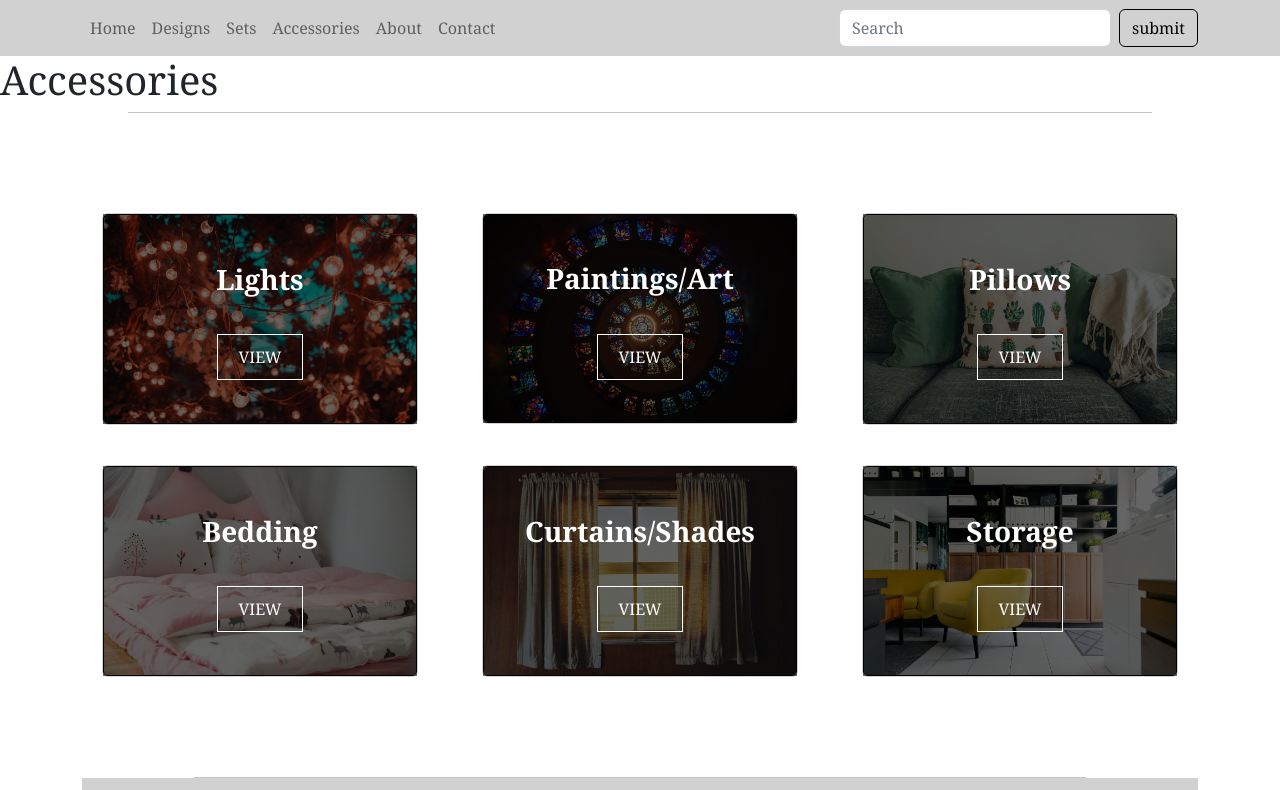
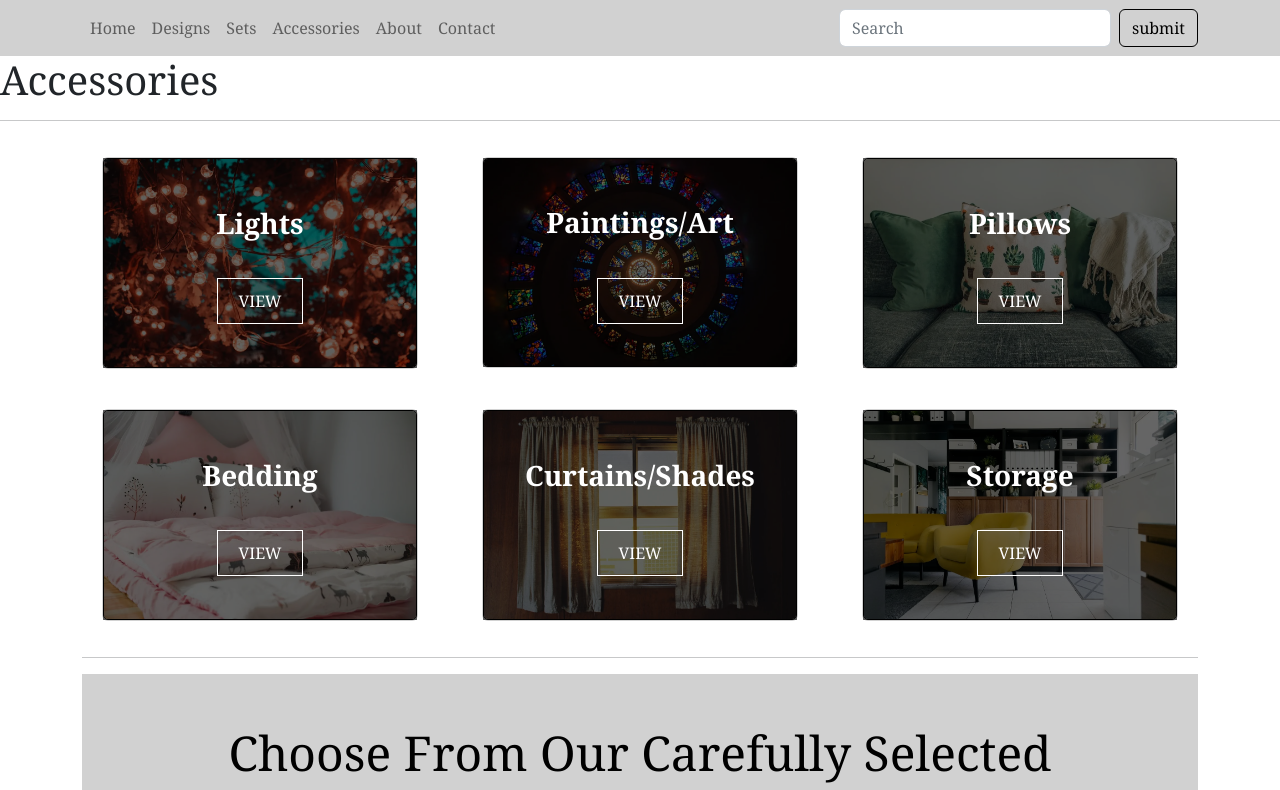
Before and after one commit to CalebCoughenour/Design-Specialists, a React (Create React App) app: page /accessories in a window 1280 px wide. Shown: the top 790 px of the page. Built offline with nearby package versions, Linux system fonts and the light colour scheme.

Commit message:
make the style hr a global style

```diff
--- a/src/App.css
+++ b/src/App.css
@@ -1,3 +1,23 @@
+/* Styled HR tags */
+
+.styled-hr {
+  margin: auto;
+  margin-top: 0px;
+  margin-bottom: 80px;
+  height: 1px;
+  background: #dddddd;
+  width: 80%;
+}
+
+.bottom-styled-hr {
+  margin: auto;
+  margin-top: 80px;
+  margin-bottom: 20px;
+  height: 1px;
+  background: #dddddd;
+  width: 80%;
+}
+
 /* Scrollbar styles/effects */
 
 ::-webkit-scrollbar {
--- a/src/components/CardOptionSection/CardOptionSectionStyles.css
+++ b/src/components/CardOptionSection/CardOptionSectionStyles.css
@@ -8,23 +8,6 @@
   width: 100%;
   height: 100%;
   border: 1px solid black;
-}
-
-.option-section-hr {
-  margin: auto;
-  margin-top: 0px;
-  margin-bottom: 80px;
-  height: 1px;
-  background: #dddddd;
-  width: 80%;
-}
-
-.bottom-option-section-hr {
-  margin: auto;
-  margin-top: 80px;
-  height: 1px;
-  background: #dddddd;
-  width: 80%;
 }
 
 @media screen and (min-width: 992px) {
```
